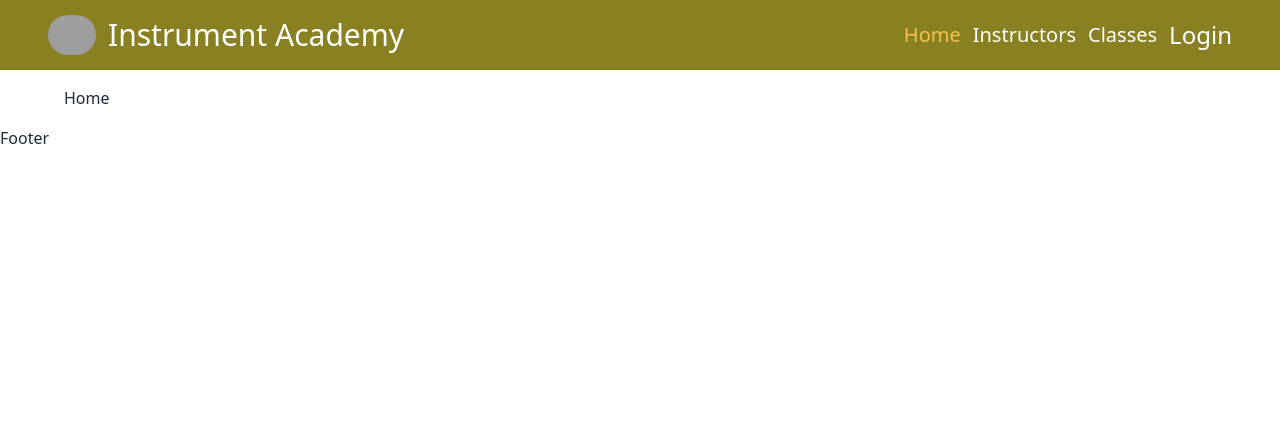
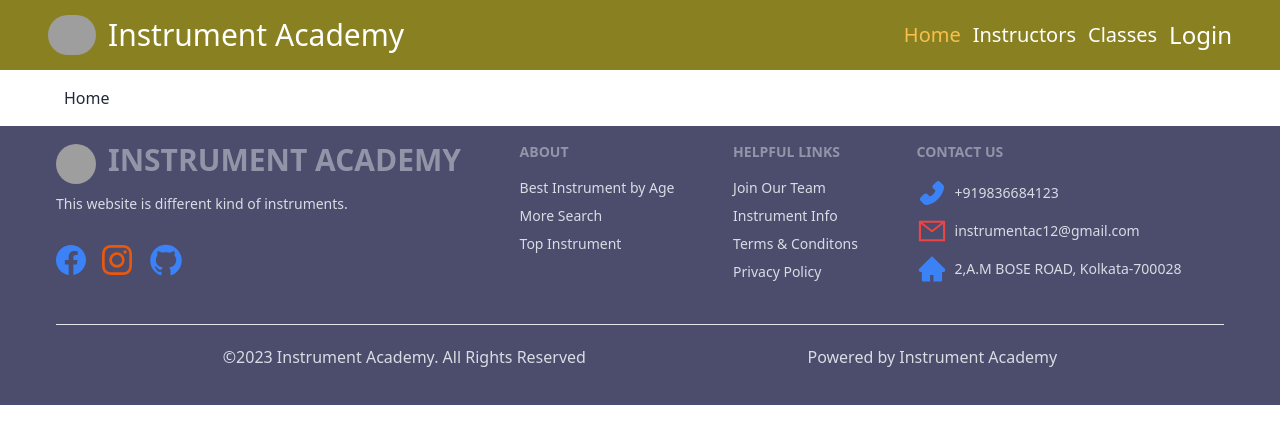
Before and after one commit to Moonchowdhur/summary-camp-client, a React (Vite) app: page / in a window 1280 px wide. Shown: the top 444 px of the page. Built offline with nearby package versions, Linux system fonts and the light colour scheme; no server answers; grey boxes are pictures that could not be loaded.

Commit message:
errorpage

```diff
--- a/package.json
+++ b/package.json
@@ -10,6 +10,7 @@
     "preview": "vite preview"
   },
   "dependencies": {
+    "@tanstack/react-query": "^4.29.12",
     "firebase": "^9.22.1",
     "localforage": "^1.10.0",
     "match-sorter": "^6.3.1",
--- a/src/layout/Dashboard.jsx
+++ b/src/layout/Dashboard.jsx
@@ -3,13 +3,14 @@ import { Outlet, NavLink } from "react-router-dom";
 import Navbar from "../pages/Navbar/Navbar";
 import { FaGuitar, FaUsers } from "react-icons/fa";
 import { AiFillHome } from "react-icons/ai";
+import Footer from "../pages/Footer/Footer";
 const Dashboard = () => {
   const isAdmin = true;
 
   return (
     <div>
       <Navbar></Navbar>
-      <div className="drawer lg:drawer-open">
+      <div className="drawer pb-16 lg:drawer-open">
         <input id="my-drawer-2" type="checkbox" className="drawer-toggle" />
         <div className="drawer-content flex flex-col items-center justify-center">
           {/* Page content here */}
@@ -52,7 +53,7 @@ const Dashboard = () => {
                     }
                   >
                     <FaUsers />
-                    All users
+                    Manage Users
                   </NavLink>
                 </li>
                 <li className="text-black text-xl font-medium">
@@ -96,7 +97,7 @@ const Dashboard = () => {
           </ul>
         </div>
       </div>
-      ;
+      <Footer></Footer>
     </div>
   );
 };
--- a/src/main.jsx
+++ b/src/main.jsx
@@ -6,11 +6,22 @@ import { RouterProvider } from "react-router-dom";
 
 import router from "./routes/Routes.jsx";
 import Authprovider from "./provider/Authprovider.jsx";
+import {
+  useQuery,
+  useMutation,
+  useQueryClient,
+  QueryClient,
+  QueryClientProvider,
+} from "@tanstack/react-query";
+
+const queryClient = new QueryClient();
 
 ReactDOM.createRoot(document.getElementById("root")).render(
   <React.StrictMode>
     <Authprovider>
-      <RouterProvider router={router} />
+      <QueryClientProvider client={queryClient}>
+        <RouterProvider router={router} />
+      </QueryClientProvider>
     </Authprovider>
   </React.StrictMode>
 );
--- a/src/pages/Allusers/Allusers.jsx
+++ b/src/pages/Allusers/Allusers.jsx
@@ -1,9 +1,86 @@
-import React from "react";
+import { useQuery } from "@tanstack/react-query";
+import React, { useState } from "react";
 
 const Allusers = () => {
+  const [role, setRole] = useState([]);
+  const [btne, setBtne] = useState(false);
+  const { data: users = [], refetch } = useQuery({
+    queryKey: ["users"],
+    queryFn: async () => {
+      const res = await fetch("http://localhost:5000/users");
+
+      return res.json();
+    },
+  });
+
+  //   const handleAdminBtn = (id) => {
+  //     const updatedUsers = users.map((user) => {
+  //       if (user._id === id) {
+  //         return { ...user, role: "admin" };
+  //       }
+  //       return user;
+  //     });
+  //     setRole(updatedUsers);
+  //     setBtne(true);
+  //   };
+
   return (
-    <div>
-      <h2>All users</h2>
+    <div className="w-full max-h-screen">
+      <h2 className="text-3xl font-medium text-center">
+        All users Here:{users.length}
+      </h2>
+      <div>
+        <div className="overflow-x-auto md:mx-5 my-5">
+          <table className="table">
+            {/* head */}
+            <thead>
+              <tr>
+                <th className="bg-[#40128B] text-white text-xl">#</th>
+                <th className="bg-[#40128B] text-white text-xl">Name</th>
+
+                <th className="bg-[#40128B] text-white text-xl">Email</th>
+                <th className="bg-[#40128B] text-white text-xl">Role</th>
+                <th className="bg-[#40128B] text-white text-xl">Action</th>
+              </tr>
+            </thead>
+            <tbody>
+              {/* row 1 */}
+              {users.map((user, index) => (
+                <tr key={user._id} className="text-base">
+                  <th>{index + 1}</th>
+                  <td>{user?.name}</td>
+                  <td>{user?.email}</td>
+                  <td>{user?.role}</td>
+                  <th className="flex items-center gap-3">
+                    {user?.role === "instructor" ? (
+                      <div className=" text-base  ">
+                        <h2>Instructor</h2>
+                      </div>
+                    ) : (
+                      <button className="bg-orange-300 py-2 text-base px-2 rounded-lg text-white  ">
+                        Make Instructor
+                      </button>
+                    )}
+                    {user?.role === "instructor" ? (
+                      <div className=" text-base  ">
+                        <h2>Admin</h2>
+                      </div>
+                    ) : (
+                      <button
+                        // disabled={btne
+                        onClick={() => handleAdminBtn(user._id)}
+                        className="bg-[#40128B] py-2 text-base px-2 rounded-lg text-white  "
+                      >
+                        Make Admin{" "}
+                      </button>
+                    )}
+                  </th>
+                </tr>
+              ))}
+            </tbody>
+          </table>
+        </div>
+      </div>
     </div>
   );
 };
--- /dev/null
+++ b/src/pages/Error/Error.jsx
@@ -0,0 +1,24 @@
+import React from "react";
+import { Link } from "react-router-dom";
+
+const Error = () => {
+  return (
+    <div className="md:px-12 p-4 bg-black h-screen">
+      <img
+        src="https://img.freepik.com/free-vector/glitch-error-404-page_23-2148105404.jpg"
+        alt=""
+        className="mx-auto w-[350px] h-[350px]  mt-8"
+      />
+      <div className="text-center">
+        <Link
+          to="/"
+          className="bg-red-500 text-white text-xl font-medium mx-auto px-2 py-3 rounded-lg"
+        >
+          Back to Home
+        </Link>
+      </div>
+    </div>
+  );
+};
+
+export default Error;
--- a/src/pages/Footer/Footer.jsx
+++ b/src/pages/Footer/Footer.jsx
@@ -1,9 +1,78 @@
 import React from "react";
+import { BsFacebook, BsInstagram, BsTwitter } from "react-icons/bs";
+import {
+  AiFillPhone,
+  AiOutlineMail,
+  AiFillHome,
+  AiFillGithub,
+} from "react-icons/ai";
+import { Link } from "react-router-dom";
 
 const Footer = () => {
   return (
-    <div>
-      <h2>Footer</h2>
+    <div className="bg-[#4C4C6D] md:px-14  p-4 text-neutral-content">
+      <footer className="footer ">
+        <div>
+          <div className="flex items-center gap-3">
+            <img
+              src="https://images.unsplash.com/photo-1550291652-6ea9114a47b1?ixlib=rb-4.0.3&ixid=M3wxMjA3fDB8MHxwaG90by1wYWdlfHx8fGVufDB8fHx8fA%3D%3D&auto=format&fit=crop&w=387&q=80"
+              alt=""
+              className="w-10 h-10 rounded-full"
+            />
+            <span className="footer-title text-3xl font-bold">
+              Instrument Academy
+            </span>
+          </div>
+
+          <p>This website is different kind of instruments.</p>
+          <div className="flex text-3xl items-center gap-4 my-5">
+            <a href="https://www.facebook.com/meema.chowdhury.5?mibextid=ZbWKwL">
+              <BsFacebook className="text-blue-500" />
+            </a>
+            <a href="https://www.instagram.com/meema.chowdhury/?igshid=MzRlODBiNWFlZA%3D%3D">
+              <BsInstagram className="text-orange-600" />
+            </a>
+            <a href="https://github.com/Moonchowdhur">
+              <AiFillGithub className="text-blue-500 text-4xl" />
+            </a>
+          </div>
+        </div>
+
+        <div>
+          <span className="footer-title">About</span>
+          <a className="link link-hover">Best Instrument by Age</a>
+          <a className="link link-hover">More Search</a>
+          <a className="link link-hover">Top Instrument</a>
+        </div>
+        <div>
+          <span className="footer-title">Helpful Links</span>
+
+          <a className="link link-hover">Join Our Team</a>
+          <a className="link link-hover">Instrument Info</a>
+          <a className="link link-hover">Terms & Conditons</a>
+          <a className="link link-hover">Privacy Policy</a>
+        </div>
+        <div className="mb-10">
+          <span className="footer-title">Contact Us</span>
+          <div className="flex items-center gap-2">
+            <AiFillPhone className="text-blue-500 text-3xl" />
+            <p>+919836684123</p>
+          </div>
+          <div className="flex items-center gap-2">
+            <AiOutlineMail className="text-red-500 text-3xl" />
+            <p>instrumentac12@gmail.com</p>
+          </div>
+          <div className="flex items-center gap-2">
+            <AiFillHome className="text-blue-500 text-3xl" />
+            <p>2,A.M BOSE ROAD, Kolkata-700028</p>
+          </div>
+        </div>
+      </footer>
+      <hr />
+      <div className="flex  justify-around md:px-14 p-10 items-center py-5">
+        <p>&copy;2023 Instrument Academy. All Rights Reserved</p>
+        <p>Powered by Instrument Academy</p>
+      </div>
     </div>
   );
 };
--- a/src/routes/Routes.jsx
+++ b/src/routes/Routes.jsx
@@ -6,12 +6,13 @@ import Register from "../pages/Register/Register";
 
 import Dashboard from "../layout/Dashboard";
 import Allusers from "../pages/Allusers/Allusers";
+import Error from "../pages/Error/Error";
 
 const router = createBrowserRouter([
   {
     path: "/",
     element: <Main></Main>,
-    //   errorElement: <ErrorPage />,
+    errorElement: <Error></Error>,
     children: [
       {
         path: "/",
```
Also changed, not shown: 1 other file (tests, documents, lock files or other folders).
